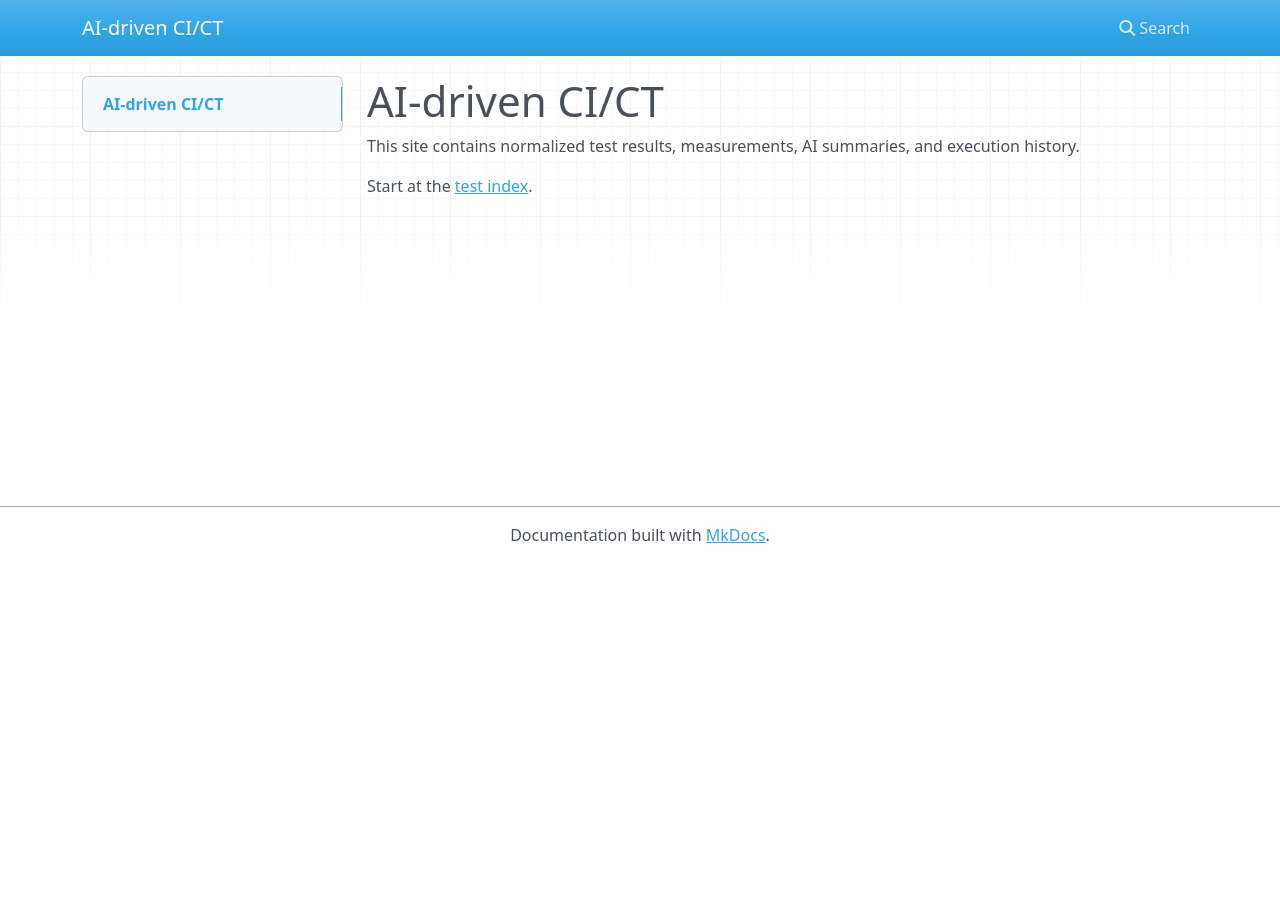
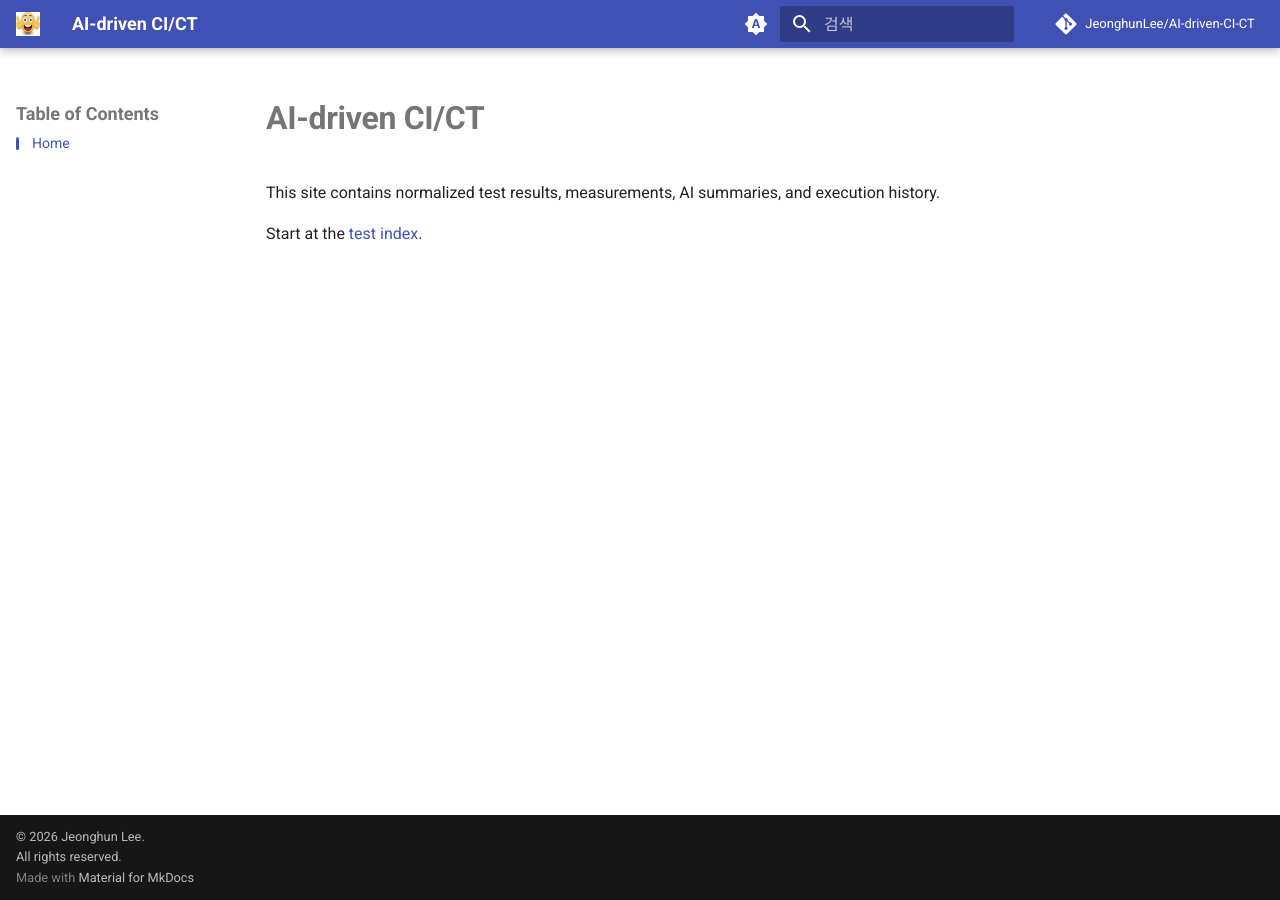
Before and after one commit to JeonghunLee/AI-driven-CI-CT, an MkDocs documentation site: the page built from docs/index.md, in a window 1280 px wide. Built offline with MkDocs 1.6.1 and Material for MkDocs 9.7.7, drawn with Linux system fonts in a browser that asks for light colours; nearby versions of some CDN libraries; comment, search, counter and statistics services are not loaded.

Commit message:
Add GitHub Actions workflow for MkDocs deployment and update mkdocs.yml configuration

```diff
--- /dev/null
+++ b/docs/javascripts/mermaid-init.js
@@ -0,0 +1,7 @@
+mermaid.initialize({
+    startOnLoad: true,
+    securityLevel: "loose",
+    flowchart: {
+        htmlLabels: true
+    }
+});
--- /dev/null
+++ b/docs/stylesheets/1_basic.css
@@ -0,0 +1,49 @@
+/* 전체 그리드 너비를 화면 전체로 (MkDocs Material) */
+.md-grid {
+  max-width: initial;   /* 또는 1440px 같이 적당한 값 */
+}
+
+/*
+ Mkdoc-Hx 스타일 Mkdoc
+*/
+
+.md-typeset h1,
+.md-typeset h2,
+.md-typeset h3,
+.md-typeset h4,
+.md-typeset h5,
+.md-typeset h6 {
+    font-weight: 700;
+}
+
+/*
+    Mkdoc-Table 스타일
+*/
+.md-typeset table {
+    font-size: 0.9rem;
+}
+
+.md-typeset table th {
+    background-color: #f5f5f5;
+    color: #333333;
+    text-align: center;
+    font-weight: 700;
+}
+
+.md-typeset table td {
+    text-align: center;
+    vertical-align: middle;
+}
+
+
+
+/*
+    Mkdoc-Mermaid Styles
+    Mermaid Gantt Chart Styles
+
+*/
+
+.md-typeset .mermaid svg[aria-roledescription="gantt"] {
+  width: 1400px !important;
+  max-width: none !important;
+}
--- /dev/null
+++ b/docs/stylesheets/2_toc.css
@@ -0,0 +1,55 @@
+/*
+    Mkdoc ToC Nav Styles
+     - Left/Right ToC Title/Styles
+*/
+
+/*
+    Mkdoc-Left ToC Title Styles
+    -  Left ToC title(drawer) : Table of Contents
+*/
+.md-nav__title[for="__drawer"] {
+    font-size: 0;
+}
+
+.md-nav__title[for="__drawer"]::after {
+    content: "Table of Contents";
+    font-size: 0.9rem;
+}
+
+
+
+/*
+    Mkdoc-Right ToC Title Styles
+    - Right TOC title : On this page
+*/
+.md-nav__title[for="__toc"] {
+    font-size: 0;
+}
+
+.md-nav__title[for="__toc"]::after {
+    content: "ℹ️ On this page";
+    font-size: 0.9rem;
+}
+
+/*
+    Mkdoc-Nav Styles (Left/Right ToC)
+    - Selected nav item style
+      add | to the left of the selected nav item)
+      e.g.  │ Overview
+*/
+
+.md-nav__link--active {
+    position: relative;
+    padding-left: 16px;
+}
+
+.md-nav__link--active::before {
+    content: "";
+    position: absolute;
+    left: 0;
+    top: 15%;
+    width: 3px;
+    height: 70%;
+    background: var(--md-primary-fg-color);
+    border-radius: 2px;
+}
--- /dev/null
+++ b/docs/stylesheets/3_admonition.css
@@ -0,0 +1,35 @@
+/*
+    Mkdoc-Admonition Styles
+    !!! tip
+    !!! warning
+    !!! danger
+    !!! note
+
+*/
+
+
+/*
+    Mkdocs > [!NOTE] style
+    Blockquote style
+*/
+.md-typeset blockquote {
+    margin: 1.5625em 0;
+    padding: 0 0.8rem 0.6rem;
+    color: var(--md-default-fg-color);
+    border: 0.075rem solid #848784;
+    border-radius: 0.2rem;
+    box-shadow: var(--md-shadow-z1);
+}
+
+/* First line: admonition title */
+.md-typeset blockquote > p:first-child {
+    margin: 0 -0.8rem 0.6rem;
+    padding: 0.4rem 0.8rem;
+    font-weight: 700;
+    background-color: rgba(68, 138, 255, 0.1);
+}
+
+/* Body */
+.md-typeset blockquote > p:not(:first-child) {
+    margin: 0.6rem 0 0;
+}
--- /dev/null
+++ b/docs/stylesheets/4_numbering.css
@@ -0,0 +1,56 @@
+
+/*
+    Mkdoc-Numbering Title Styles
+
+*/
+
+/* 본문 전체에서 H2 번호 시작 */
+/* Numbering starts at H2 */
+
+.md-typeset {
+  counter-reset: level1;
+}
+
+.md-typeset h2 {
+  counter-reset: level2;
+  counter-increment: level1;
+}
+
+.md-typeset h3 {
+  counter-reset: level3;
+  counter-increment: level2;
+}
+
+.md-typeset h4 {
+  counter-increment: level3;
+}
+
+.md-typeset h2::before {
+  content: counter(level1) ". ";
+}
+
+.md-typeset h3::before {
+  content: counter(level1) "." counter(level2) " ";
+}
+
+.md-typeset h4::before {
+  content: counter(level1) "." counter(level2) "." counter(level3) " ";
+}
+
+/* Mkdoc-Right ToC Styles */
+/* Right TOC title */
+/* Right TOC numbering */
+.md-sidebar--secondary .md-nav__list {
+  counter-reset: toc;
+}
+
+.md-sidebar--secondary .md-nav__item {
+  counter-increment: toc;
+}
+
+.md-sidebar--secondary
+.md-nav__item
+> .md-nav__link
+> .md-ellipsis::before {
+  content: counters(toc, ".") ". ";
+}
--- a/mkdocs.yml
+++ b/mkdocs.yml
@@ -1,3 +1,105 @@
 site_name: AI-driven CI/CT
 site_description: Test results and execution history
 docs_dir: docs
+
+#
+#  Repository information
+#  (주의: release 시 표시됨)
+repo_url: https://github.com/JeonghunLee/AI-driven-CI-CT
+repo_name: JeonghunLee/AI-driven-CI-CT
+
+nav:
+  - Home: index.md
+
+
+plugins:
+  - search
+  - mermaid2
+  - offline
+
+# Material theme configuration
+# https://squidfunk.github.io/mkdocs-material/
+theme:
+  name: material
+  language: ko
+
+  # My Site Logo and Favicon
+  logo: imgs/logo.jpg     # my logo
+  favicon: imgs/logo.jpg  # my favicon
+
+
+  palette:
+    - media: "(prefers-color-scheme)"
+      toggle:
+        icon: material/brightness-auto
+        name: Switch to light mode
+    - media: "(prefers-color-scheme: light)"
+      scheme: default
+      toggle:
+        icon: material/brightness-7
+        name: Switch to dark mode
+    - media: "(prefers-color-scheme: dark)"
+      scheme: slate
+      toggle:
+        icon: material/brightness-4
+        name: Switch to system preference
+  features:
+    - toc.follow
+    - navigation.instant
+    - navigation.instant.progress
+    - navigation.path
+    - navigation.top
+    - navigation.footer
+    - search.suggest
+    - search.highlight
+    - content.tabs.link
+    - content.code.annotation
+    - content.tooltips
+    - content.code.copy
+    #- toc.integrate         # 이 줄이 TOC(Table of Contents)를 왼쪽 내비(sidebar)로 통합해줌
+
+markdown_extensions:
+  - admonition              #
+  - pymdownx.arithmatex
+  - pymdownx.betterem:
+      smart_enable: all
+  - pymdownx.caret
+  - pymdownx.critic
+  - pymdownx.details
+  - pymdownx.emoji:
+      emoji_index: !!python/name:material.extensions.emoji.twemoji
+      emoji_generator: !!python/name:material.extensions.emoji.to_svg
+  - pymdownx.inlinehilite
+  - pymdownx.magiclink
+  - pymdownx.mark
+  - pymdownx.smartsymbols
+  - pymdownx.tasklist:
+      custom_checkbox: true
+  - pymdownx.tilde
+  - md_in_html
+  - pymdownx.superfences:
+      custom_fences:
+        - name: mermaid
+          class: mermaid
+          format: !!python/name:pymdownx.superfences.fence_code_format
+
+extra_javascript:
+  - https://cdnjs.cloudflare.com/ajax/libs/mathjax/2.7.5/MathJax.js?config=TeX-MML-AM_CHTML
+# mermaid2 version 11.12.0
+  - https://unpkg.com/mermaid@11.12.0/dist/mermaid.min.js
+# mermaid2 setup
+  - javascripts/mermaid-init.js
+
+extra_css:
+#
+# My custom css files to override default styles of mkdocs-material theme
+#
+  - stylesheets/1_basic.css
+  - stylesheets/2_toc.css
+  - stylesheets/3_admonition.css
+  - stylesheets/4_numbering.css
+
+
+copyright: >
+  © 2026 Jeonghun Lee. <br>
+  All rights reserved.
```
Also changed, not shown: docs/imgs/logo.jpg (added), 1 other file.
